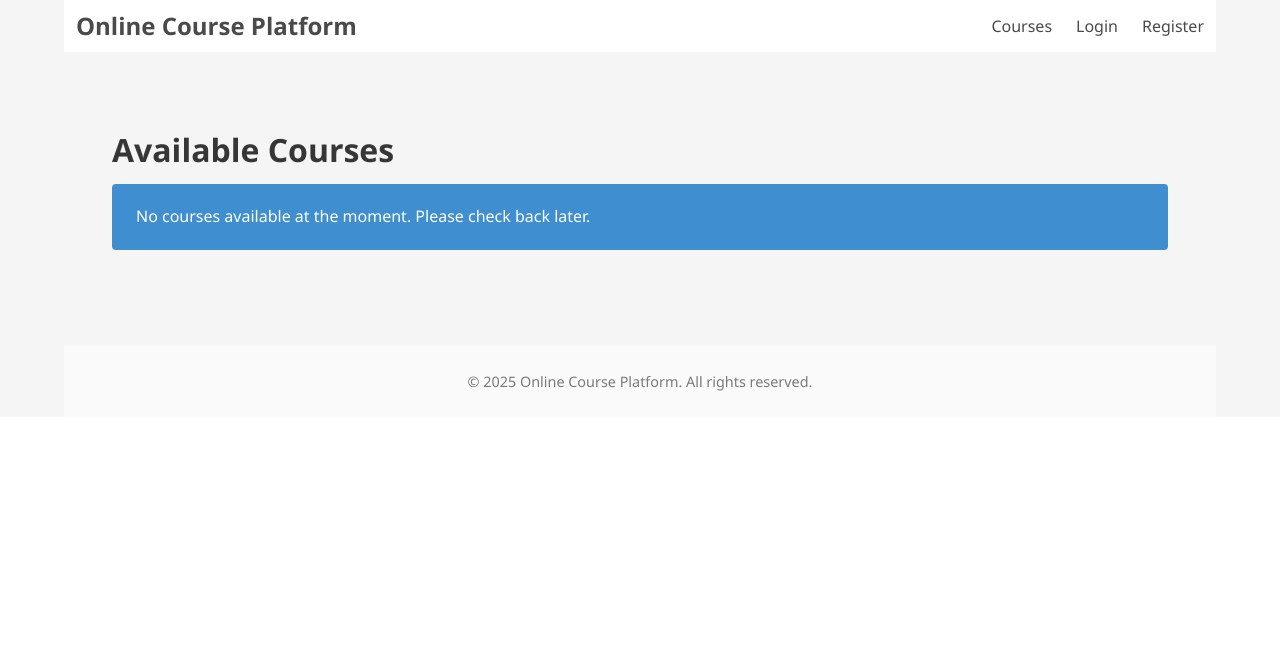
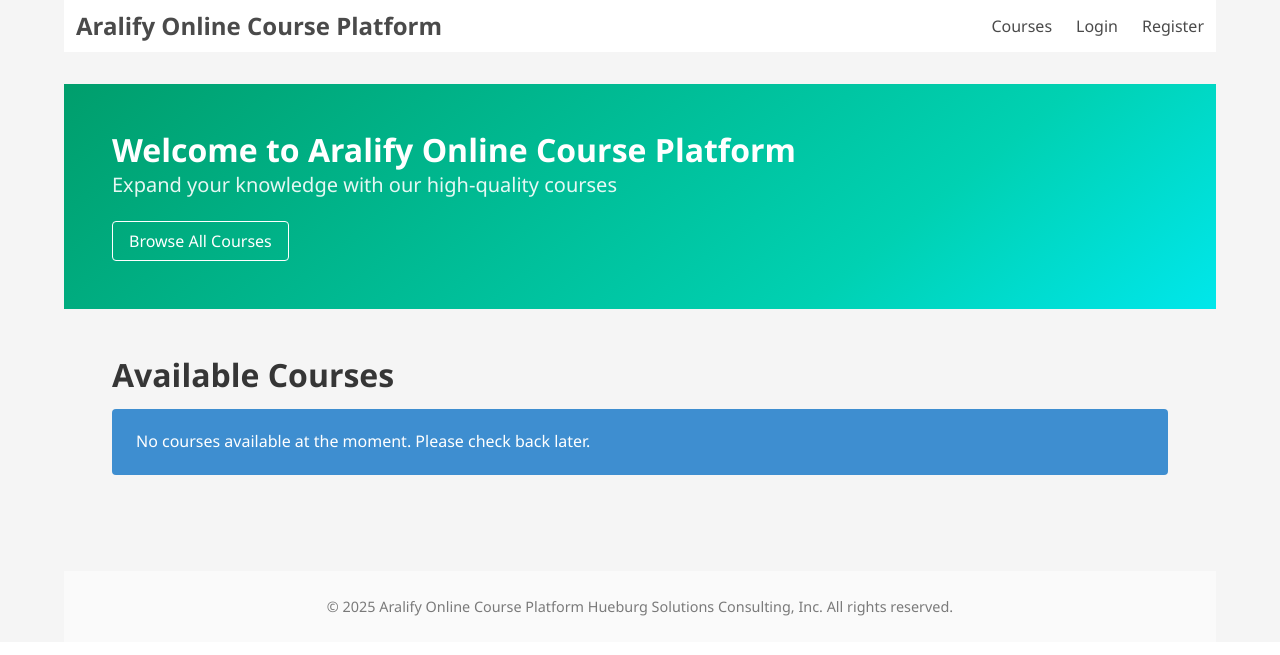
Before and after one commit to jared201/course-api, a FastAPI app: template templates/courses/list.html in a window 1280 px wide. Shown: the top 655 px of the page. Run offline with FastAPI, Linux system fonts and the light colour scheme; the template is opened without the code that fills it, so the values that code supplies are empty.

Commit message:
added sample courses

```diff
--- a/main.py
+++ b/main.py
@@ -154,12 +154,152 @@ async def get_course(course_id: int):
 @app.get("/")
 async def root(request: Request):
     """Root endpoint with API information."""
+    # Sample data for featured courses
+    featured_courses = [
+        {
+            "id": 1,
+            "title": "Python for Beginners",
+            "description": "Learn the basics of Python programming language. This course covers variables, data types, control flow, functions, and more.",
+            "instructor_id": 1,
+            "level": CourseLevel.BEGINNER,
+            "price": 49.99,
+            "status": CourseStatus.PUBLISHED,
+            "created_at": datetime.now(),
+            "updated_at": datetime.now(),
+            "tags": ["Python", "Programming", "Beginners"],
+            "thumbnail_url": "https://images.unsplash.com/photo-1515879218367-8466d910aaa4?ixlib=rb-4.0.3&ixid=M3wxMjA3fDB8MHxwaG90by1wYWdlfHx8fGVufDB8fHx8fA%3D%3D&auto=format&fit=crop&w=1074&q=80"
+        },
+        {
+            "id": 2,
+            "title": "Web Development with JavaScript",
+            "description": "Master JavaScript for web development. Learn DOM manipulation, event handling, AJAX, and modern JavaScript frameworks.",
+            "instructor_id": 2,
+            "level": CourseLevel.INTERMEDIATE,
+            "price": 69.99,
+            "status": CourseStatus.PUBLISHED,
+            "created_at": datetime.now(),
+            "updated_at": datetime.now(),
+            "tags": ["JavaScript", "Web Development", "Frontend"],
+            "thumbnail_url": "https://images.unsplash.com/photo-1627398242454-45a1465c2479?ixlib=rb-4.0.3&ixid=M3wxMjA3fDB8MHxwaG90by1wYWdlfHx8fGVufDB8fHx8fA%3D%3D&auto=format&fit=crop&w=1074&q=80"
+        },
+        {
+            "id": 3,
+            "title": "Data Science with Python",
+            "description": "Explore data science using Python. Learn data analysis, visualization, machine learning, and statistical modeling techniques.",
+            "instructor_id": 3,
+            "level": CourseLevel.ADVANCED,
+            "price": 89.99,
+            "status": CourseStatus.PUBLISHED,
+            "created_at": datetime.now(),
+            "updated_at": datetime.now(),
+            "tags": ["Python", "Data Science", "Machine Learning"],
+            "thumbnail_url": "https://images.unsplash.com/photo-1551288049-bebda4e38f71?ixlib=rb-4.0.3&ixid=M3wxMjA3fDB8MHxwaG90by1wYWdlfHx8fGVufDB8fHx8fA%3D%3D&auto=format&fit=crop&w=1170&q=80"
+        },
+        {
+            "id": 4,
+            "title": "Mobile App Development with Flutter",
+            "description": "Build cross-platform mobile apps with Flutter. Learn Dart programming language and create beautiful, responsive UIs for iOS and Android.",
+            "instructor_id": 4,
+            "level": CourseLevel.INTERMEDIATE,
+            "price": 79.99,
+            "status": CourseStatus.PUBLISHED,
+            "created_at": datetime.now(),
+            "updated_at": datetime.now(),
+            "tags": ["Flutter", "Mobile Development", "Dart"],
+            "thumbnail_url": "https://images.unsplash.com/photo-1512941937669-90a1b58e7e9c?ixlib=rb-4.0.3&ixid=M3wxMjA3fDB8MHxwaG90by1wYWdlfHx8fGVufDB8fHx8fA%3D%3D&auto=format&fit=crop&w=1170&q=80"
+        },
+        {
+            "id": 5,
+            "title": "DevOps and Cloud Computing",
+            "description": "Master DevOps practices and cloud computing. Learn CI/CD, containerization, orchestration, and cloud infrastructure management.",
+            "instructor_id": 5,
+            "level": CourseLevel.ADVANCED,
+            "price": 99.99,
+            "status": CourseStatus.PUBLISHED,
+            "created_at": datetime.now(),
+            "updated_at": datetime.now(),
+            "tags": ["DevOps", "Cloud Computing", "Docker", "Kubernetes"],
+            "thumbnail_url": "https://images.unsplash.com/photo-1667372393119-3d4c48d07fc9?ixlib=rb-4.0.3&ixid=M3wxMjA3fDB8MHxwaG90by1wYWdlfHx8fGVufDB8fHx8fA%3D%3D&auto=format&fit=crop&w=1170&q=80"
+        }
+    ]
+
+    # Get trending courses from the hardcoded JSON data
+    trending_courses = [
+        {
+            "id": 101,
+            "title": "Machine Learning Fundamentals",
+            "description": "Master the core concepts of machine learning. Learn about supervised and unsupervised learning, neural networks, and practical applications.",
+            "instructor_id": 10,
+            "level": CourseLevel.INTERMEDIATE,
+            "price": 79.99,
+            "status": CourseStatus.PUBLISHED,
+            "created_at": datetime.now(),
+            "updated_at": datetime.now(),
+            "tags": ["Machine Learning", "AI", "Data Science", "Python"],
+            "thumbnail_url": "https://images.unsplash.com/photo-1527474305487-b87b222841cc?ixlib=rb-4.0.3&ixid=M3wxMjA3fDB8MHxwaG90by1wYWdlfHx8fGVufDB8fHx8fA%3D%3D&auto=format&fit=crop&w=1074&q=80"
+        },
+        {
+            "id": 102,
+            "title": "Full Stack Web Development",
+            "description": "Become a full stack developer. Learn frontend technologies like React, backend with Node.js, and database management with MongoDB.",
+            "instructor_id": 11,
+            "level": CourseLevel.ADVANCED,
+            "price": 89.99,
+            "status": CourseStatus.PUBLISHED,
+            "created_at": datetime.now(),
+            "updated_at": datetime.now(),
+            "tags": ["Web Development", "JavaScript", "React", "Node.js", "MongoDB"],
+            "thumbnail_url": "https://images.unsplash.com/photo-1547658719-da2b51169166?ixlib=rb-4.0.3&ixid=M3wxMjA3fDB8MHxwaG90by1wYWdlfHx8fGVufDB8fHx8fA%3D%3D&auto=format&fit=crop&w=1074&q=80"
+        },
+        {
+            "id": 103,
+            "title": "Blockchain and Cryptocurrency",
+            "description": "Understand blockchain technology and cryptocurrency. Learn about smart contracts, decentralized applications, and the future of finance.",
+            "instructor_id": 12,
+            "level": CourseLevel.INTERMEDIATE,
+            "price": 99.99,
+            "status": CourseStatus.PUBLISHED,
+            "created_at": datetime.now(),
+            "updated_at": datetime.now(),
+            "tags": ["Blockchain", "Cryptocurrency", "Smart Contracts", "Ethereum"],
+            "thumbnail_url": "https://images.unsplash.com/photo-1639762681057-408e52192e55?ixlib=rb-4.0.3&ixid=M3wxMjA3fDB8MHxwaG90by1wYWdlfHx8fGVufDB8fHx8fA%3D%3D&auto=format&fit=crop&w=1074&q=80"
+        },
+        {
+            "id": 104,
+            "title": "UX/UI Design Masterclass",
+            "description": "Create beautiful and functional user interfaces. Learn design principles, prototyping, user research, and industry-standard tools.",
+            "instructor_id": 13,
+            "level": CourseLevel.BEGINNER,
+            "price": 69.99,
+            "status": CourseStatus.PUBLISHED,
+            "created_at": datetime.now(),
+            "updated_at": datetime.now(),
+            "tags": ["UX Design", "UI Design", "Figma", "Adobe XD", "Prototyping"],
+            "thumbnail_url": "https://images.unsplash.com/photo-1586717791821-3f44a563fa4c?ixlib=rb-4.0.3&ixid=M3wxMjA3fDB8MHxwaG90by1wYWdlfHx8fGVufDB8fHx8fA%3D%3D&auto=format&fit=crop&w=1170&q=80"
+        },
+        {
+            "id": 105,
+            "title": "Cybersecurity Essentials",
+            "description": "Protect systems and networks from digital attacks. Learn about encryption, network security, ethical hacking, and security best practices.",
+            "instructor_id": 14,
+            "level": CourseLevel.ADVANCED,
+            "price": 109.99,
+            "status": CourseStatus.PUBLISHED,
+            "created_at": datetime.now(),
+            "updated_at": datetime.now(),
+            "tags": ["Cybersecurity", "Network Security", "Ethical Hacking", "Encryption"],
+            "thumbnail_url": "https://images.unsplash.com/photo-1563013544-824ae1b704d3?ixlib=rb-4.0.3&ixid=M3wxMjA3fDB8MHxwaG90by1wYWdlfHx8fGVufDB8fHx8fA%3D%3D&auto=format&fit=crop&w=1170&q=80"
+        }
+    ]
+
     return templates.TemplateResponse("base.html", {
         "request": request,
         "title": "Welcome to the Online Course Platform",
         "message": "Welcome to the Online Course Platform API",
         "version": "1.0.0",
         "documentation": "/docs",
+        "featured_courses": featured_courses,
+        "trending_courses": trending_courses,
     })
 
 # HTML UI routes
@@ -249,3 +389,78 @@ async def get_lesson_ui(request: Request, course_id: int, module_id: int, lesson
         "lesson": lesson,
         "completed_lessons": []  # This would be populated from user progress
     })
+
+
+@app.get("/api/trending-courses", response_model=List[Course])
+async def get_trending_courses():
+    """Get a list of trending courses."""
+    # Sample data for trending courses
+    trending_courses = [
+        {
+            "id": 101,
+            "title": "Machine Learning Fundamentals",
+            "description": "Master the core concepts of machine learning. Learn about supervised and unsupervised learning, neural networks, and practical applications.",
+            "instructor_id": 10,
+            "level": CourseLevel.INTERMEDIATE,
+            "price": 79.99,
+            "status": CourseStatus.PUBLISHED,
+            "created_at": datetime.now(),
+            "updated_at": datetime.now(),
+            "tags": ["Machine Learning", "AI", "Data Science", "Python"],
+            "thumbnail_url": "https://images.unsplash.com/photo-1527474305487-b87b222841cc?ixlib=rb-4.0.3&ixid=M3wxMjA3fDB8MHxwaG90by1wYWdlfHx8fGVufDB8fHx8fA%3D%3D&auto=format&fit=crop&w=1074&q=80"
+        },
+        {
+            "id": 102,
+            "title": "Full Stack Web Development",
+            "description": "Become a full stack developer. Learn frontend technologies like React, backend with Node.js, and database management with MongoDB.",
+            "instructor_id": 11,
+            "level": CourseLevel.ADVANCED,
+            "price": 89.99,
+            "status": CourseStatus.PUBLISHED,
+            "created_at": datetime.now(),
+            "updated_at": datetime.now(),
+            "tags": ["Web Development", "JavaScript", "React", "Node.js", "MongoDB"],
+            "thumbnail_url": "https://images.unsplash.com/photo-1547658719-da2b51169166?ixlib=rb-4.0.3&ixid=M3wxMjA3fDB8MHxwaG90by1wYWdlfHx8fGVufDB8fHx8fA%3D%3D&auto=format&fit=crop&w=1074&q=80"
+        },
+        {
+            "id": 103,
+            "title": "Blockchain and Cryptocurrency",
+            "description": "Understand blockchain technology and cryptocurrency. Learn about smart contracts, decentralized applications, and the future of finance.",
+            "instructor_id": 12,
+            "level": CourseLevel.INTERMEDIATE,
+            "price": 99.99,
+            "status": CourseStatus.PUBLISHED,
+            "created_at": datetime.now(),
+            "updated_at": datetime.now(),
+            "tags": ["Blockchain", "Cryptocurrency", "Smart Contracts", "Ethereum"],
+            "thumbnail_url": "https://images.unsplash.com/photo-1639762681057-408e52192e55?ixlib=rb-4.0.3&ixid=M3wxMjA3fDB8MHxwaG90by1wYWdlfHx8fGVufDB8fHx8fA%3D%3D&auto=format&fit=crop&w=1074&q=80"
+        },
+        {
+            "id": 104,
+            "title": "UX/UI Design Masterclass",
+            "description": "Create beautiful and functional user interfaces. Learn design principles, prototyping, user research, and industry-standard tools.",
+            "instructor_id": 13,
+            "level": CourseLevel.BEGINNER,
+            "price": 69.99,
+            "status": CourseStatus.PUBLISHED,
+            "created_at": datetime.now(),
+            "updated_at": datetime.now(),
+            "tags": ["UX Design", "UI Design", "Figma", "Adobe XD", "Prototyping"],
+            "thumbnail_url": "https://images.unsplash.com/photo-1586717791821-3f44a563fa4c?ixlib=rb-4.0.3&ixid=M3wxMjA3fDB8MHxwaG90by1wYWdlfHx8fGVufDB8fHx8fA%3D%3D&auto=format&fit=crop&w=1170&q=80"
+        },
+        {
+            "id": 105,
+            "title": "Cybersecurity Essentials",
+            "description": "Protect systems and networks from digital attacks. Learn about encryption, network security, ethical hacking, and security best practices.",
+            "instructor_id": 14,
+            "level": CourseLevel.ADVANCED,
+            "price": 109.99,
+            "status": CourseStatus.PUBLISHED,
+            "created_at": datetime.now(),
+            "updated_at": datetime.now(),
+            "tags": ["Cybersecurity", "Network Security", "Ethical Hacking", "Encryption"],
+            "thumbnail_url": "https://images.unsplash.com/photo-1563013544-824ae1b704d3?ixlib=rb-4.0.3&ixid=M3wxMjA3fDB8MHxwaG90by1wYWdlfHx8fGVufDB8fHx8fA%3D%3D&auto=format&fit=crop&w=1170&q=80"
+        }
+    ]
+
+    return trending_courses
--- a/requirements.txt
+++ b/requirements.txt
@@ -5,3 +5,8 @@ uvicorn>=0.15.0,<0.16.0
 jinja2>=3.0.0,<4.0.0
 aiofiles>=24.1.0
 python-multipart>=0.0.20
+python-jose>=3.3.0,<4.0.0
+passlib>=1.7.4,<2.0.0
+bcrypt>=4.0.1,<5.0.0
+sqlalchemy>=1.4.0,<2.0.0
+databases>=0.7.0,<0.8.0
--- a/templates/base.html
+++ b/templates/base.html
@@ -3,7 +3,7 @@
 <head>
     <meta charset="UTF-8">
     <meta name="viewport" content="width=device-width, initial-scale=1.0">
-    <title>{% block title %}Online Course Platform{% endblock %}</title>
+    <title>{% block title %}Aralify Online Course Platform{% endblock %}</title>
     <link rel="stylesheet" href="https://cdn.jsdelivr.net/npm/bulma@0.9.4/css/bulma.min.css">
     <link href="/static/css/styles.css" rel="stylesheet">
     <script defer src="https://use.fontawesome.com/releases/v5.15.4/js/all.js"></script>
@@ -15,7 +15,7 @@
             <nav class="navbar" role="navigation" aria-label="main navigation">
                 <div class="navbar-brand">
                     <a class="navbar-item" href="/">
-                        <strong>Online Course Platform</strong>
+                        <strong>Aralify Online Course Platform</strong>
                     </a>
                     <a role="button" class="navbar-burger" aria-label="menu" aria-expanded="false" data-target="navMenu">
                         <span aria-hidden="true"></span>
@@ -38,12 +38,95 @@
             </nav>
         </div>
 
+        <!-- Jumbotron Section -->
+        <section class="hero is-primary is-bold">
+            <div class="hero-body">
+                <div class="container">
+                    <h1 class="title">
+                        Welcome to Aralify Online Course Platform
+                    </h1>
+                    <h2 class="subtitle">
+                        Expand your knowledge with our high-quality courses
+                    </h2>
+                    <a href="/courses" class="button is-white is-outlined">Browse All Courses</a>
+                </div>
+            </div>
+        </section>
+
+        <!-- Featured Courses Section -->
+        {% if featured_courses %}
+        <section class="section">
+            <div class="container">
+                <h2 class="title is-3">Featured Courses</h2>
+                <div class="columns is-multiline">
+                    {% for course in featured_courses %}
+                    <div class="column is-one-third">
+                        <div class="card">
+                            {% if course.thumbnail_url %}
+                            <div class="card-image">
+                                <figure class="image is-16by9">
+                                    <img src="{{ course.thumbnail_url }}" alt="{{ course.title }}">
+                                </figure>
+                            </div>
+                            {% endif %}
+                            <div class="card-content">
+                                <p class="title is-4">{{ course.title }}</p>
+                                <p class="subtitle is-6">Level: {{ course.level }}</p>
+                                <div class="content">
+                                    {{ course.description[:100] }}{% if course.description|length > 100 %}...{% endif %}
+                                </div>
+                            </div>
+                            <footer class="card-footer">
+                                <a href="/courses/{{ course.id }}/ui" class="card-footer-item">View Course</a>
+                            </footer>
+                        </div>
+                    </div>
+                    {% endfor %}
+                </div>
+            </div>
+        </section>
+        {% endif %}
+
+        <!-- Trending Courses Section -->
+        {% if trending_courses %}
+        <section class="section">
+            <div class="container">
+                <h2 class="title is-3">Trending Courses</h2>
+                <div class="columns is-multiline">
+                    {% for course in trending_courses %}
+                    <div class="column is-one-third">
+                        <div class="card">
+                            {% if course.thumbnail_url %}
+                            <div class="card-image">
+                                <figure class="image is-16by9">
+                                    <img src="{{ course.thumbnail_url }}" alt="{{ course.title }}">
+                                </figure>
+                            </div>
+                            {% endif %}
+                            <div class="card-content">
+                                <p class="title is-4">{{ course.title }}</p>
+                                <p class="subtitle is-6">Level: {{ course.level }}</p>
+                                <div class="content">
+                                    {{ course.description[:100] }}{% if course.description|length > 100 %}...{% endif %}
+                                </div>
+                            </div>
+                            <footer class="card-footer">
+                                <a href="/courses/{{ course.id }}/ui" class="card-footer-item">View Course</a>
+                            </footer>
+                        </div>
+                    </div>
+                    {% endfor %}
+                </div>
+            </div>
+        </section>
+        {% endif %}
+
         <main class="section">
             {% block content %}{% endblock %}
         </main>
 
         <div class="footer has-text-centered">
-            <p>&copy; {{ now().year }} Online Course Platform. All rights reserved.</p>
+            <p>&copy; {{ now().year }} Aralify Online Course Platform Hueburg Solutions Consulting, Inc. All rights reserved.</p>
         </div>
     </div>
 
```
Also changed, not shown: README.md, 1 other file.
